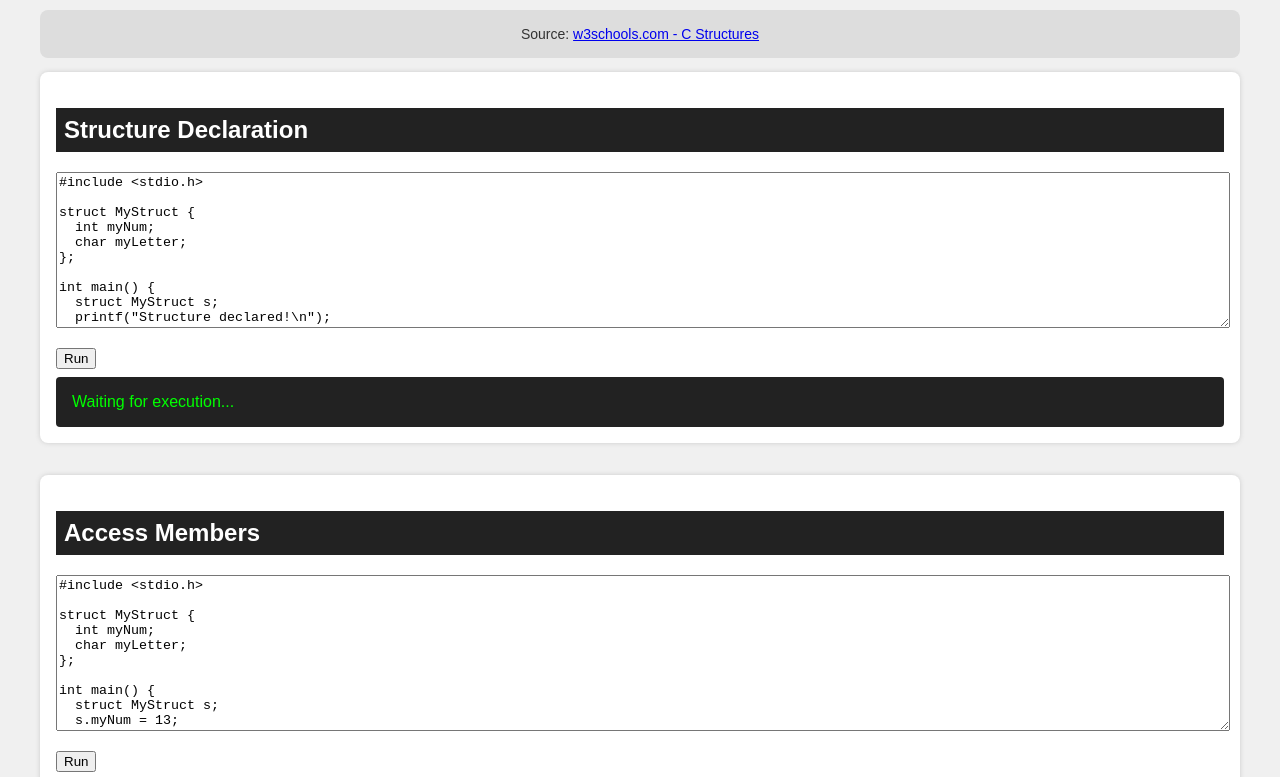
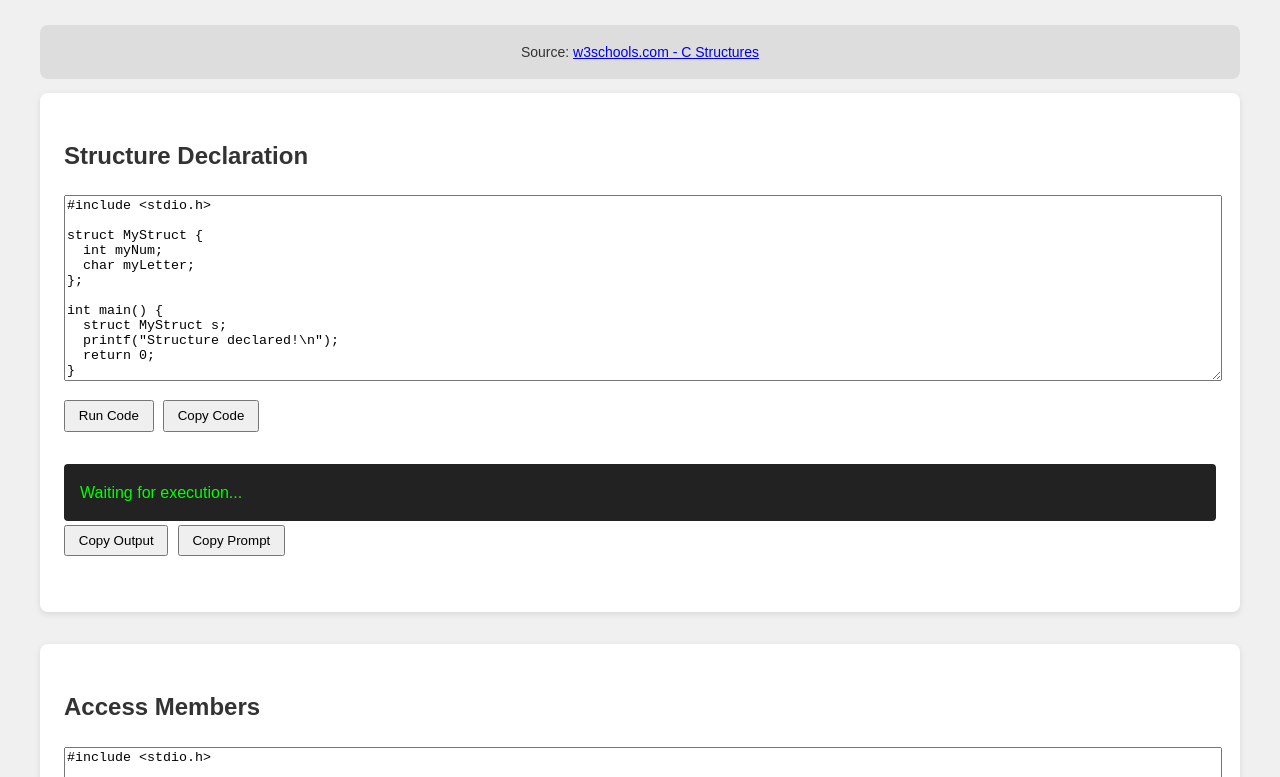
Before and after one commit to guillaumefe/learnbydoing, a plain HTML site: page C/structures.html in a window 1280 px wide. Shown: the part 120-897 px from the top of the page. Drawn offline with Linux system fonts and the light colour scheme.

Commit message:
Applies template v1.1 to structures.html

```diff
--- a/C/structures.html
+++ b/C/structures.html
@@ -4,50 +4,77 @@
   <meta charset="UTF-8">
   <title>C Structures – Interactive Exercises</title>
   <style>
-    body { font-family: Arial, sans-serif; padding: 2rem; background: #f0f0f0; }
-    h2 { background: #222; color: #fff; padding: 0.5rem; }
-    textarea { width: 100%; height: 150px; font-family: monospace; margin-bottom: 0.5rem; }
-    button { margin: 0.5rem 0; }
-    .section { background: white; padding: 1rem; margin-bottom: 2rem; border-radius: 8px; box-shadow: 0 0 5px #ccc; }
-    .output { background: #222; color: #0f0; padding: 1rem; white-space: pre-wrap; border-radius: 4px; }
+    body {
+      font-family: Arial, sans-serif;
+      background: #f0f0f0;
+      padding: 2rem;
+      line-height: 1.6;
+    }
+    h1, h2 { color: #333; }
+    h1 { text-align: center; }
+    textarea {
+      width: 100%;
+      height: 180px;
+      font-family: monospace;
+      margin-bottom: 0.5rem;
+    }
+    button {
+      padding: 0.4rem 0.8rem;
+      margin: 0.2rem 0.3rem 1rem 0;
+      cursor: pointer;
+    }
+    .section {
+      background: #fff;
+      padding: 1.5rem;
+      border-radius: 8px;
+      margin-bottom: 2rem;
+      box-shadow: 0 2px 6px rgba(0,0,0,0.1);
+    }
+    .output {
+      background: #222;
+      color: #0f0;
+      padding: 1rem;
+      white-space: pre-wrap;
+      border-radius: 4px;
+      margin-top: 0.5rem;
+    }
+    .source {
+      background: #ddd;
+      padding: 1rem;
+      text-align: center;
+      font-size: 14px;
+      color: #333;
+      border-radius: 8px;
+      margin-top: 2rem;
+    }
+    .btn-group {
+      margin-bottom: 1rem;
+    }
+    #toast {
+      position: fixed;
+      bottom: 20px;
+      right: 20px;
+      background: #333;
+      color: #fff;
+      padding: 0.6rem 1rem;
+      border-radius: 5px;
+      opacity: 0;
+      transition: opacity 0.4s ease;
+      pointer-events: none;
+      z-index: 9999;
+      font-size: 0.9rem;
+    }
+    #toast.show {
+      opacity: 1;
+    }
   </style>
 </head>
 <body>
 
 <h1>Structures in C – Learn by Doing</h1>
 
-<script>
-async function runCode(codeId, outputId) {
-  const code = document.getElementById(codeId).value;
-  const output = document.getElementById(outputId);
-  output.textContent = "Running...";
+<div id="toast"></div>
 
-  try {
-    const response = await fetch('https://wandbox.org/api/compile.json', {
-      method: 'POST',
-      headers: { 'Content-Type': 'application/json' },
-      body: JSON.stringify({
-        code: code,
-        compiler: "gcc-head",
-        options: "warning",
-        save: false
-      })
-    });
-
-    const result = await response.json();
-
-    if (result.status === "0") {
-      output.textContent = result.program_output || "(No output)";
-    } else {
-      output.textContent = "Error:\n" + (result.compiler_error || result.program_error || "Unknown error");
-    }
-  } catch (err) {
-    output.textContent = "Execution failed: " + err;
-  }
-}
-</script>
-
-<!-- Exercices générés dynamiquement -->
 <script>
 const exercises = [
   ["Structure Declaration", `#include <stdio.h>
@@ -198,9 +225,56 @@ int main() {
   return 0;
 }`]
 ];
-</script>
 
-<script>
+async function runCode(codeId, outputId) {
+  const code = document.getElementById(codeId).value;
+  const output = document.getElementById(outputId);
+  output.textContent = "Running...";
+
+  try {
+    const response = await fetch('https://wandbox.org/api/compile.json', {
+      method: 'POST',
+      headers: { 'Content-Type': 'application/json' },
+      body: JSON.stringify({
+        code: code,
+        compiler: "gcc-head",
+        options: "warning",
+        save: false
+      })
+    });
+    const text = await response.text();
+    const result = JSON.parse(text);
+
+    if (result.status === "0") {
+      output.textContent = result.program_output || "(No output)";
+    } else {
+      output.textContent = "Error:\n" + (result.compiler_error || result.program_error || "Unknown error");
+    }
+  } catch (err) {
+    output.textContent = "Execution failed: " + err;
+  }
+}
+
+function copyToClipboard(id, message = "Copied!") {
+  const el = document.getElementById(id);
+  const text = el.value || el.textContent;
+  navigator.clipboard.writeText(text).then(() => showToast(message));
+}
+
+function copyPrompt(codeId, outputId) {
+  const code = document.getElementById(codeId).value.trim();
+  const output = document.getElementById(outputId).textContent.trim();
+  const prompt = `Why does this code:\n\n${code}\n\nproduce this result:\n\n${output}`;
+  navigator.clipboard.writeText(prompt).then(() => showToast("Prompt copied!"));
+}
+
+function showToast(msg) {
+  const toast = document.getElementById("toast");
+  toast.textContent = msg;
+  toast.classList.add("show");
+  setTimeout(() => toast.classList.remove("show"), 2000);
+}
+
 window.addEventListener('DOMContentLoaded', () => {
   const container = document.body;
 
@@ -218,10 +292,13 @@ window.addEventListener('DOMContentLoaded', () => {
     textarea.value = code;
     section.appendChild(textarea);
 
-    const button = document.createElement("button");
-    button.textContent = "Run";
-    button.onclick = () => runCode("code" + index, "output" + index);
-    section.appendChild(button);
+    const btnGroup1 = document.createElement("div");
+    btnGroup1.className = "btn-group";
+    btnGroup1.innerHTML = `
+      <button onclick="runCode('code${index}', 'output${index}')">Run Code</button>
+      <button onclick="copyToClipboard('code${index}', 'Code copied!')">Copy Code</button>
+    `;
+    section.appendChild(btnGroup1);
 
     const output = document.createElement("div");
     output.className = "output";
@@ -229,12 +306,20 @@ window.addEventListener('DOMContentLoaded', () => {
     output.textContent = "Waiting for execution...";
     section.appendChild(output);
 
+    const btnGroup2 = document.createElement("div");
+    btnGroup2.className = "btn-group";
+    btnGroup2.innerHTML = `
+      <button onclick="copyToClipboard('output${index}', 'Output copied!')">Copy Output</button>
+      <button onclick="copyPrompt('code${index}', 'output${index}')">Copy Prompt</button>
+    `;
+    section.appendChild(btnGroup2);
+
     container.appendChild(section);
   });
 });
 </script>
 
-<p style="background:#ddd; padding:1rem; text-align:center; font-size:14px; color:#333; margin-top:2rem; border-radius:8px;">
+<p class="source">
   Source: <a href="https://www.w3schools.com/c/c_structs.php" target="_blank">w3schools.com - C Structures</a>
 </p>
 
```
